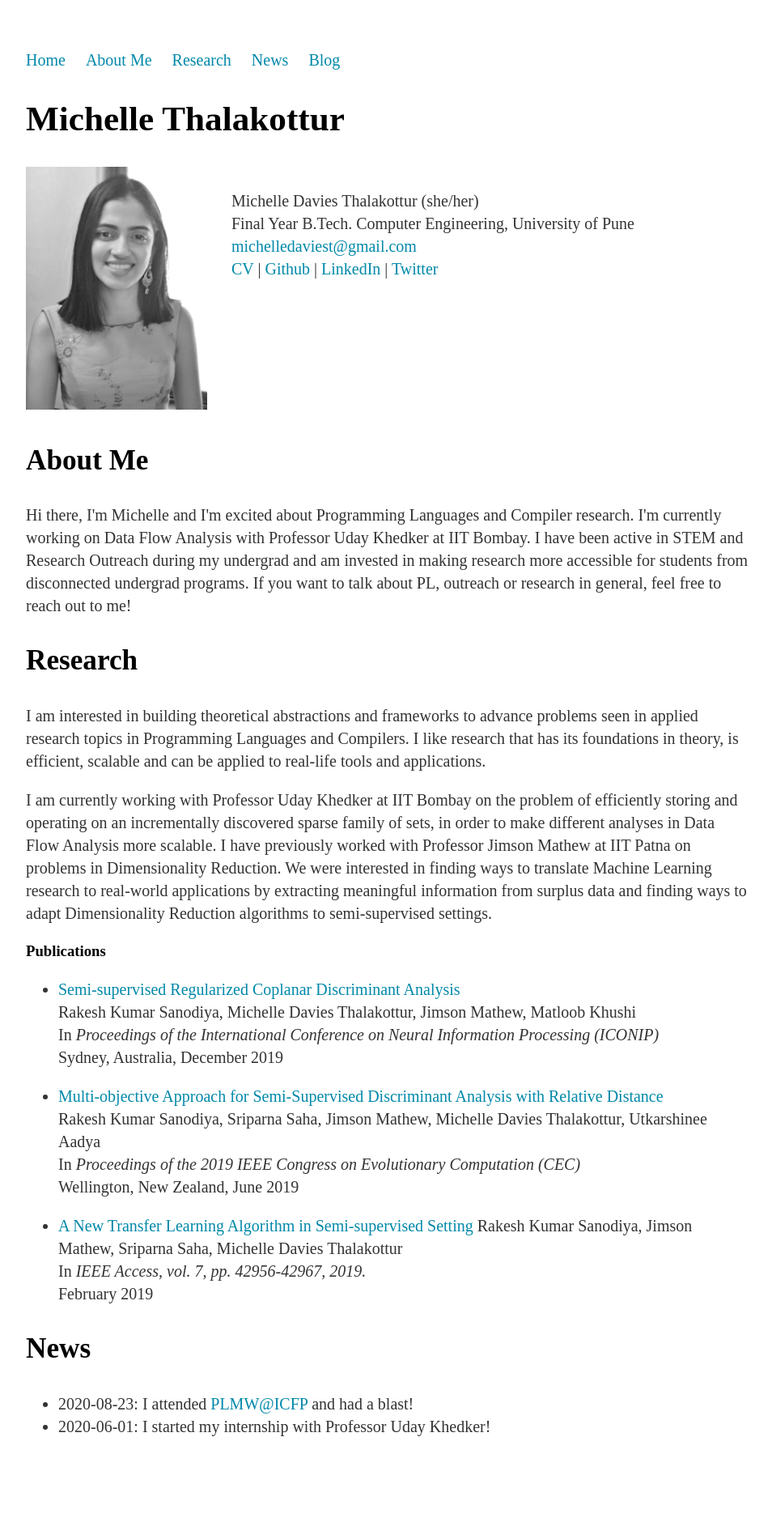
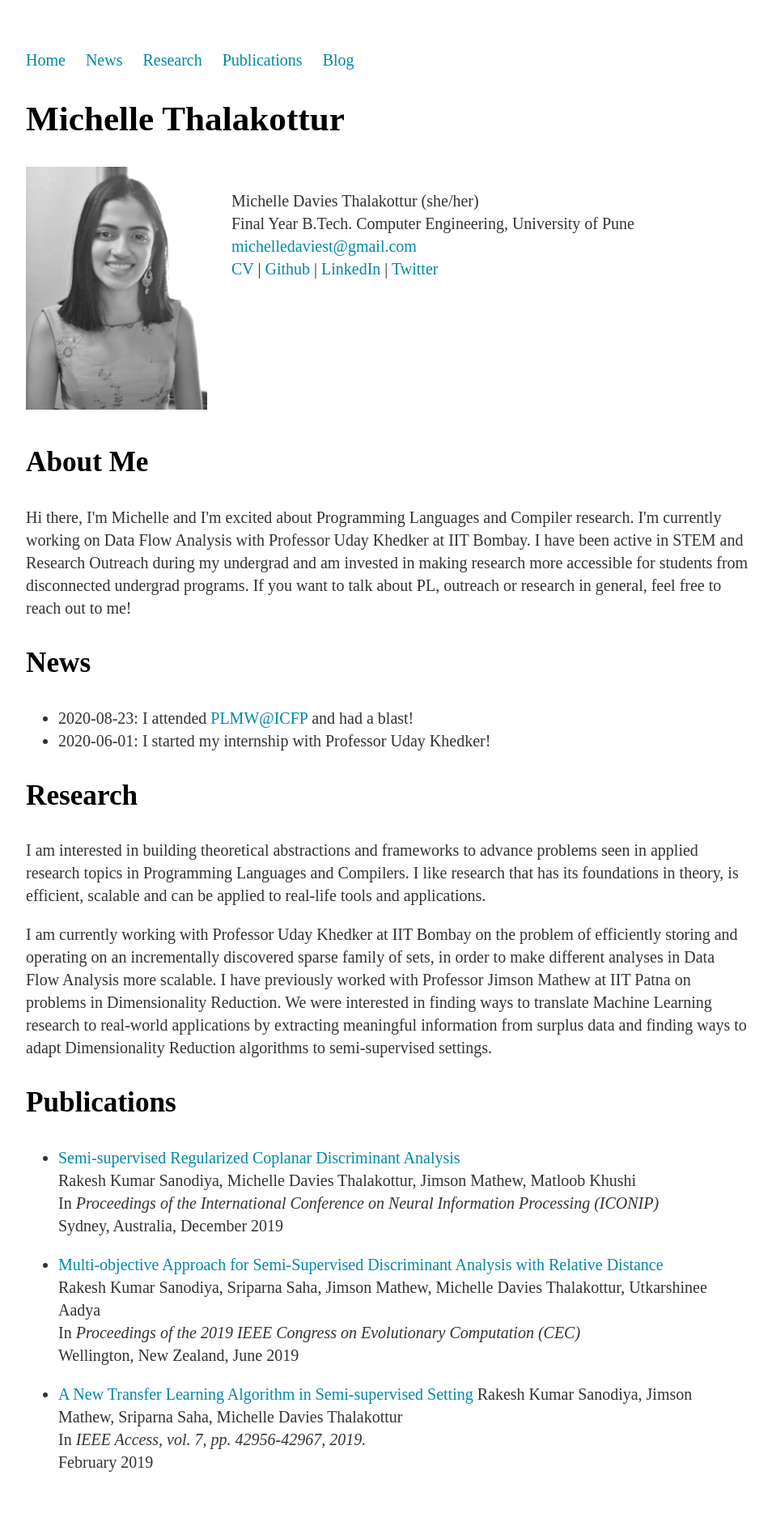
Before and after one commit to michelledaviest/michelledaviest.github.io, a Jekyll site: the page built from index.html, in a window 1280 px wide. Shown: the whole page at 81% size, without its empty margins (160-1114 px from the left). Built offline with Jekyll 4.4.1, drawn with Linux system fonts in a browser that asks for light colours; some web fonts are replaced; before the commit the page ends 1836 px from its top, so only the background shows below that.

Commit message:
push news above

```diff
--- a/_layouts/default.html
+++ b/_layouts/default.html
@@ -11,11 +11,11 @@
   <body>
     <nav>
 <ul>
-<li><a href="/">Home</a></li>
-<li><a href="../index.html#aboutsec">About Me</a></li>
-<li><a href="../index.html#researchsec">Research</a></li>
-<li><a href="../index.html#newsec">News</a></li>
-<li><a href="/blog">Blog</a></li>
+	<li><a href="/">Home</a></li>
+	<li><a href="../index.html#newsec">News</a></li>
+	<li><a href="../index.html#researchsec">Research</a></li>
+	<li><a href="../index.html#newsec">Publications</a></li>
+	<li><a href="/blog">Blog</a></li>
 </ul>
     </nav>
 <div class="container">
--- a/index.html
+++ b/index.html
@@ -5,43 +5,83 @@ title: Michelle Thalakottur
 
 <div class="blurb">
 	<h1>Michelle Thalakottur</h1>
-	<p><img src="profile-photo/IMG-2020-10.jpeg" alt="Michelle Face Shot" style="width:224px;height:300px;margin-right:30px;"></p>
-	<p><br>Michelle Davies Thalakottur (she/her)<br>Final Year B.Tech. Computer Engineering, University of Pune<br><a href="mailto:michelledaviest@gmail.com">michelledaviest@gmail.com</a><br><a href="files/michelle-thalakottur_cv.pdf">CV</a> | <a href="https://github.com/michelledaviest">Github</a> | <a href="https://www.linkedin.com/in/michelle-thalakottur-32925914a/">LinkedIn</a> | <a href="https://www.twitter.com/michelledaviest">Twitter</a><br><br><br><br><br><br><br></p>
+	<p>
+		<img
+			src="profile-photo/IMG-2020-10.jpeg"
+			alt="Michelle Face Shot"
+			style="width:224px;height:300px;margin-right:30px;"
+		>
+	</p>
+	<p>
+		<br>Michelle Davies Thalakottur (she/her)
+		<br>Final Year B.Tech. Computer Engineering, University of Pune
+		<br><a href="mailto:michelledaviest@gmail.com">michelledaviest@gmail.com</a>
+		<br><a href="files/michelle-thalakottur_cv.pdf">CV</a> |
+		<a href="https://github.com/michelledaviest">Github</a> |
+		<a href="https://www.linkedin.com/in/michelle-thalakottur-32925914a/">LinkedIn</a> |
+		<a href="https://www.twitter.com/michelledaviest">Twitter</a>
+	</p>
+	<p style = "margin-bottom:200px;"> </p>
 </div>
 
 <div class="blurb" id="aboutsec">
+
 	<h2>About Me</h2>
-	<p>Hi there, I'm Michelle and I'm excited about Programming Languages and Compiler research. I'm currently working on Data Flow Analysis with Professor Uday Khedker at IIT Bombay. I have been active in STEM and Research Outreach during my undergrad and am invested in making research more accessible for students from disconnected undergrad programs. If you want to talk about PL, outreach or research in general, feel free to reach out to me! </p>
+
+	<p>
+		Hi there, I'm Michelle and I'm excited about Programming Languages and Compiler research. I'm currently working on Data Flow Analysis with Professor Uday Khedker at IIT Bombay. I have been active in STEM and Research Outreach during my undergrad and am invested in making research more accessible for students from disconnected undergrad programs. If you want to talk about PL, outreach or research in general, feel free to reach out to me!
+	</p>
+
+</div>
+
+<div class="blurb" id="newsec">
+
+	<h2>News</h2>
+
+	<ul>
+
+		<li>2020-08-23: I attended <a href="https://icfp20.sigplan.org/home/PLMW-icfp-2020?track=PLMW%20%40%20ICFP%20">PLMW@ICFP</a> and had a blast!</li>
+
+		<li>2020-06-01: I started my internship with Professor Uday Khedker!</li>
+
+	</ul>
+
 </div>
 
 <div class="blurb" id="researchsec">
+
 	<h2>Research</h2>
+
 	<p>I am interested in building theoretical abstractions and frameworks to advance problems seen in applied research topics in Programming Languages and Compilers. I like research that has its foundations in theory, is efficient, scalable and can be applied to real-life tools and applications. </p>
+
 	<p>I am currently working with Professor Uday Khedker at IIT Bombay on the problem of efficiently storing and operating on an incrementally discovered sparse family of sets, in order to make different analyses in Data Flow Analysis more scalable. I have previously worked with Professor Jimson Mathew at IIT Patna on problems in Dimensionality Reduction. We were interested in finding ways to translate Machine Learning research to real-world applications by extracting meaningful information from surplus data and finding ways to adapt Dimensionality Reduction algorithms to semi-supervised settings.</p>
-	<h3>Publications</h3>
+
+</div>
+
+<div class="blurb" id="pubsec">
+
+	<h2>Publications</h2>
+
 	<ul>
+
 	<li style = "margin-bottom:1em"><a href="https://link.springer.com/chapter/10.1007/978-3-030-36802-9_22">Semi-supervised Regularized Coplanar Discriminant Analysis</a><br>
 		Rakesh Kumar Sanodiya, Michelle Davies Thalakottur, Jimson Mathew, Matloob Khushi<br>
 		In <i>Proceedings of the International Conference on Neural Information Processing (ICONIP)</i><br>
 		Sydney, Australia, December 2019
 	</li>
+
 	<li style = "margin-bottom:1em"><a href="https://ieeexplore.ieee.org/document/8790027">Multi-objective Approach for Semi-Supervised Discriminant Analysis with Relative Distance</a><br>
 		Rakesh Kumar Sanodiya, Sriparna Saha, Jimson Mathew, Michelle Davies Thalakottur, Utkarshinee Aadya <br>
 		In <i>Proceedings of the 2019 IEEE Congress on Evolutionary Computation (CEC)</i><br>
 		Wellington, New Zealand, June 2019
 	</li>
+
 	<li style = "margin-bottom:1em"><a href="https://ieeexplore.ieee.org/document/8675725">A New Transfer Learning Algorithm in Semi-supervised Setting</a>
 		Rakesh Kumar Sanodiya, Jimson Mathew, Sriparna Saha, Michelle Davies Thalakottur<br>
 		In <i>IEEE Access, vol. 7, pp. 42956-42967, 2019.</i><br>
 		February 2019
 	</li>
+
 	</ul>
+
 </div>
-
-<div class="blurb" id="newsec">
-	<h2>News</h2>
-	<ul>
-		<li>2020-08-23: I attended <a href="https://icfp20.sigplan.org/home/PLMW-icfp-2020?track=PLMW%20%40%20ICFP%20">PLMW@ICFP</a> and had a blast!</li>
-		<li>2020-06-01: I started my internship with Professor Uday Khedker!</li>
-	</ul>
-</div>
```
